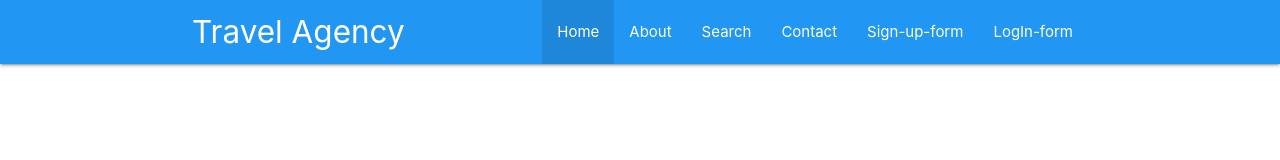
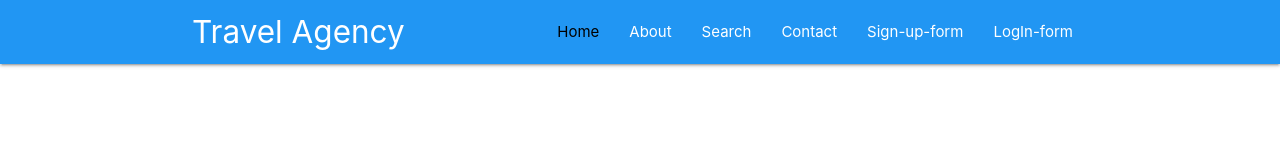
Before and after one commit to sumairrajput/IstRes, a plain HTML site: page index.html in a window 1280 px wide. In both pictures the pointer is over the link "Home". Drawn offline with nearby package versions, Linux system fonts and the light colour scheme.

Commit message:
css commit

```diff
--- a/Stylesheet.css
+++ b/Stylesheet.css
@@ -1,3 +1,5 @@
+
+
  @keyframes newAnimation {
 
             from {
@@ -19,3 +21,8 @@
 
 
         }
+
+        nav ul a:hover{
+            color:  black !important;
+            background-color: transparent !important;
+        }
```
